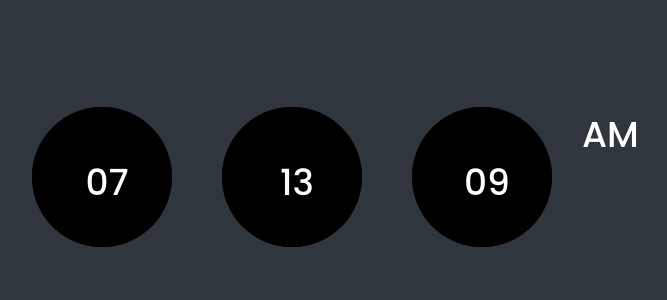
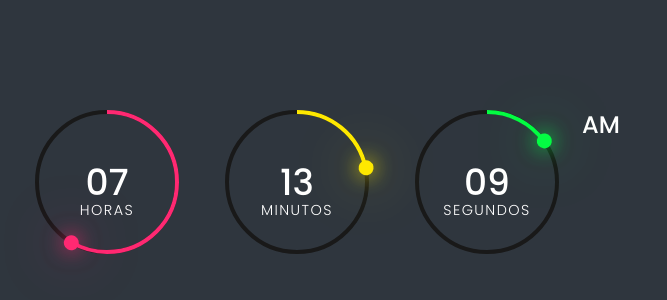
Before and after one commit to JGuido11/Relogio-Digital, a plain HTML site: page index.html in a window 1280 px wide. Shown: the part 218-518 px from the top of the page, without its empty margins (323-990 px from the left). Drawn offline with Linux system fonts and the light colour scheme.

Commit message:
Digital Clock Work Feito

```diff
--- a/index.html
+++ b/index.html
@@ -7,24 +7,27 @@
   </head>
   <body>
     <div id="time">
-      <div class="circle">
+      <div class="circle" style="--clr:#ff2972;">
+        <div class="dots hr_dot"></div>
         <svg>
           <circle cx="70" cy="70" r="70"></circle>
-          <circle cx="70" cy="70" r="70"></circle>
+          <circle cx="70" cy="70" r="70" id="hh"></circle>
         </svg>
         <div id="hours">00</div>
       </div>
-      <div class="circle">
+      <div class="circle" style="--clr:#fee800;">
+        <div class="dots min_dot"></div>
         <svg>
           <circle cx="70" cy="70" r="70"></circle>
-          <circle cx="70" cy="70" r="70"></circle>
+          <circle cx="70" cy="70" r="70" id="mm"></circle>
         </svg>
         <div id="minutes">00</div>
       </div>
-      <div class="circle">
+      <div class="circle" style="--clr:#04fc43;">
+        <div class="dots seg_dot"></div>
         <svg>
           <circle cx="70" cy="70" r="70"></circle>
-          <circle cx="70" cy="70" r="70"></circle>
+          <circle cx="70" cy="70" r="70" id="ss"></circle>
         </svg>
         <div id="seconds">00</div>
       </div>
@@ -39,6 +42,14 @@
       let minutes = document.getElementById('minutes');
       let seconds = document.getElementById('seconds');
       let AmPm = document.getElementById('AmPm');
+
+      let hh = document.getElementById('hh');
+      let mm = document.getElementById('mm');
+      let ss = document.getElementById('ss');
+
+      let hr_dot = document.querySelector('.hr_dot');
+      let min_dot = document.querySelector('.min_dot');
+      let seg_dot= document.querySelector('.seg_dot');
 
       let h = new Date().getHours();
       let m = new Date().getMinutes();
@@ -55,10 +66,19 @@
       m = (m < 10) ? "0" + m : m;
       s = (s < 10) ? "0" + s : s;
 
-      hours.innerHTML = h;
-      minutes.innerHTML = m;
-      seconds.innerHTML = s;
+      hours.innerHTML = h + "<br><span>Horas</span>";
+      minutes.innerHTML = m + "<br><span>Minutos</span>";
+      seconds.innerHTML = s + "<br><span>Segundos</span>";
       AmPm.innerHTML = am;
+
+      hh.style.strokeDashoffset = 440 - (440 * h) /12; //Relógio de 12horas
+      mm.style.strokeDashoffset = 440 - (440 * m) /60; //60 minutos
+      ss.style.strokeDashoffset = 440 - (440 * s) /60; //60 segundos
+
+      hr_dot.style.transform = `rotate(${h * 30}deg)`; // 360 / 12 = 30
+      min_dot.style.transform = `rotate(${m * 6}deg)`; // 360 / 12 = 6
+      seg_dot.style.transform = `rotate(${s * 6}deg)`; // 360 / 12 = 6
+
     });
   </script>
   </body>
--- a/style.css
+++ b/style.css
@@ -30,6 +30,26 @@ body{
   align-items: center;
 }
 
+#time .circle svg{
+  position: relative;
+  width: 150px;
+  height: 150px;
+  transform: rotate(270deg);
+}
+
+#time .circle svg circle{
+  width: 100%;
+  height: 100%;
+  fill: transparent;
+  stroke: #191919;
+  stroke-width: 4;
+  transform: translate(5px, 5px);
+}
+#time .circle svg circle:nth-child(2){
+  stroke: var(--clr);
+  stroke-dasharray: 440;
+}
+
 #time div{
   position: absolute;
   text-align: center;
@@ -37,8 +57,38 @@ body{
   font-size: 1.5em;
 }
 
+#time div span{
+  position: absolute;
+  transform: translateX(-50%) translateY(-10px);
+  font-size: 0.4em;
+  font-weight: 300;
+  letter-spacing: 0.1em;
+  text-transform: uppercase;
+}
+
 #time .ap{
   position: relative;
-  font: 1em;
+  font-size: 1em;
   transform: translateX(-20px);
 }
+
+.dots{
+  display: flex;
+  position: absolute;
+  width: 100%;
+  height: 100%;
+  z-index: 10;
+  justify-content: center;
+}
+
+.dots::before{
+  content: "";
+  position: absolute;
+  top: -3px;
+  width: 15px;
+  height: 15px;
+  background: var(--clr);
+  border-radius: 50%;
+  box-shadow: 0 0 20px var(--clr),
+  0 0 60px var(--clr);
+}
```
